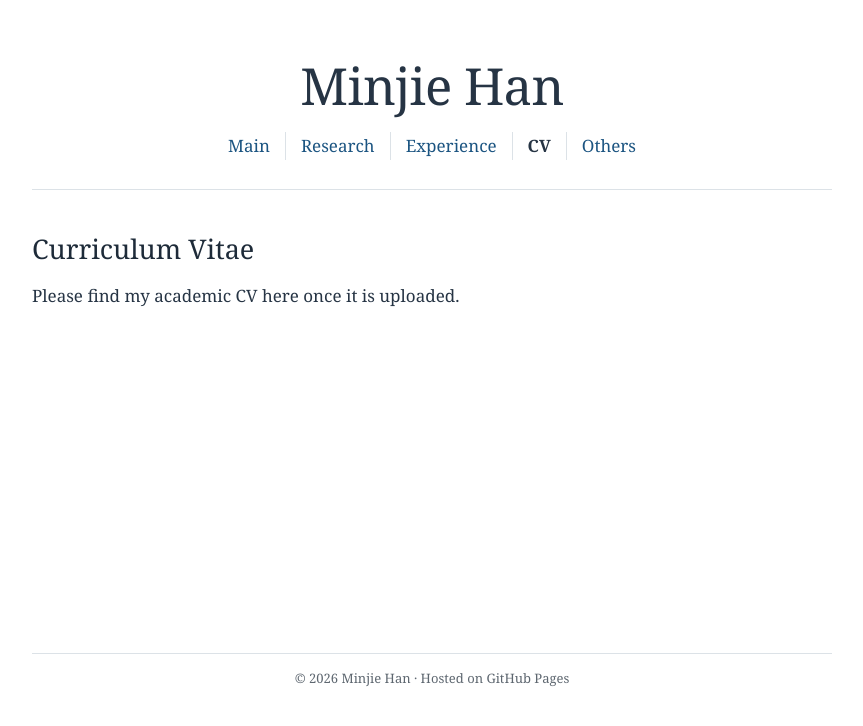
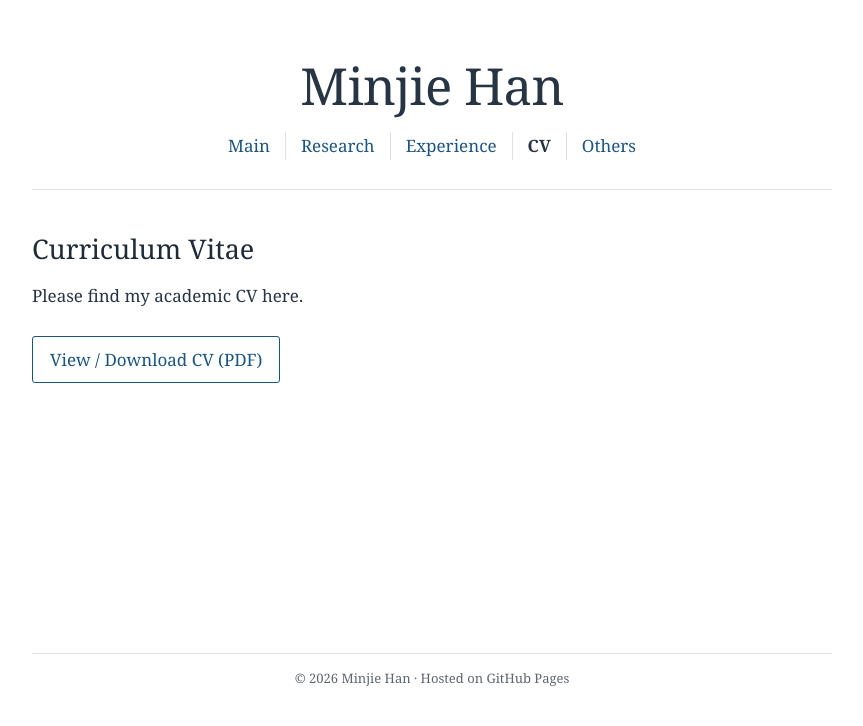
Before and after one commit to minjiehan14/minjiehan14.github.io, a Jekyll site: the page cv.html, which Jekyll copies as it is, in a window 1280 px wide. Shown: the top 726 px of the page, without its empty margins (208-1071 px from the left). Built offline with Jekyll 4.4.1, drawn with Linux system fonts in a browser that asks for light colours.

Commit message:
Update cv.html

```diff
--- a/cv.html
+++ b/cv.html
@@ -21,10 +21,10 @@
     <div class="top-rule"></div>
     <main>
       <h2>Curriculum Vitae</h2>
-      <p>Please find my academic CV here once it is uploaded.</p>
+      <p>Please find my academic CV here.</p>
       <!-- EDIT CV: After adding your PDF to files/cv.pdf, remove the comment marks
            around the following line and delete the placeholder sentence above. -->
-      <!-- <p><a class="button-link" href="files/cv.pdf" target="_blank" rel="noopener">View / Download CV (PDF)</a></p> -->
+      <p><a class="button-link" href="files/Minjie_Han_CV.pdf" target="_blank" rel="noopener">View / Download CV (PDF)</a></p>
     </main>
     <footer class="site-footer">© 2026 Minjie Han · Hosted on GitHub Pages</footer>
   </div>
```
